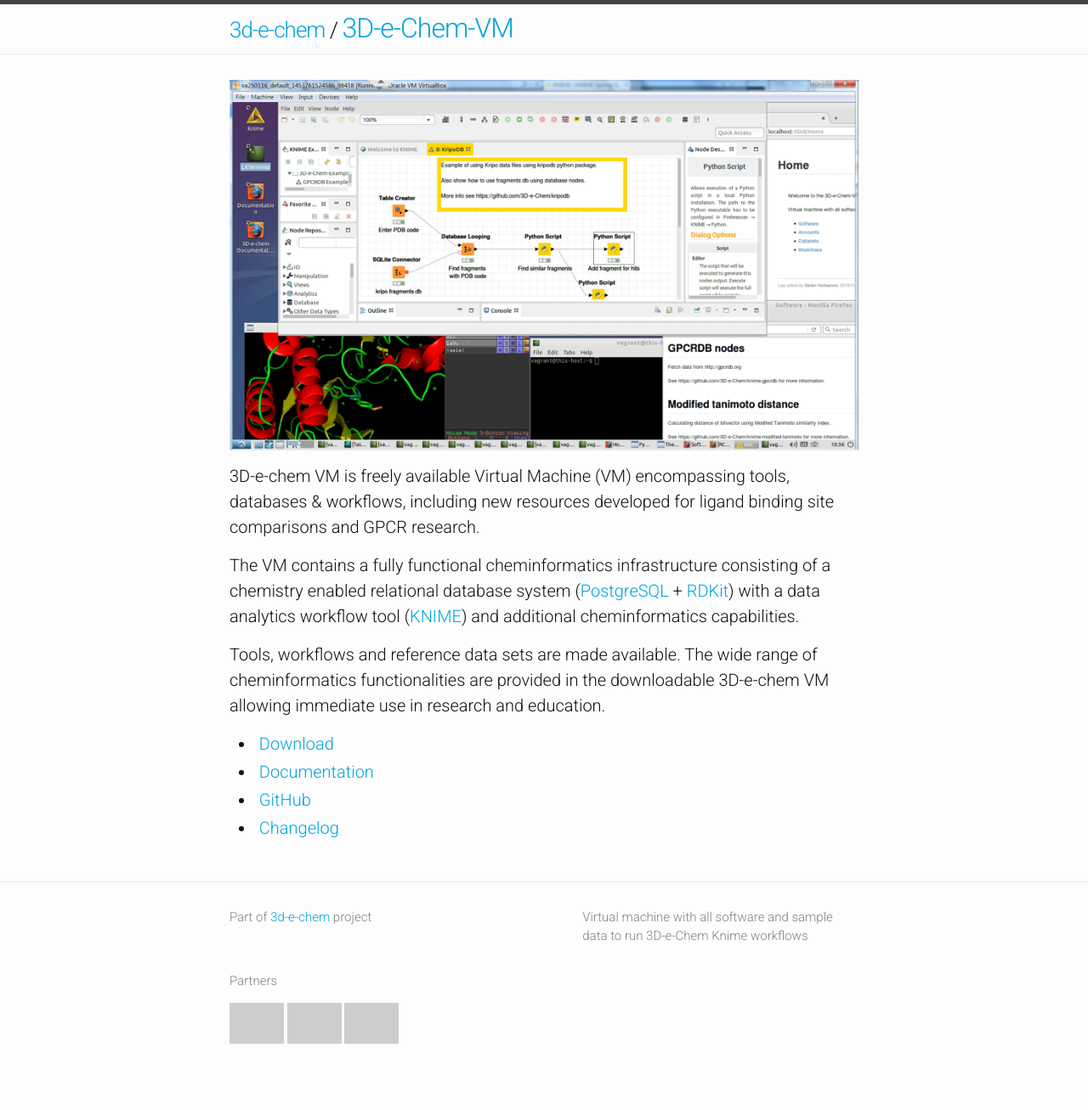
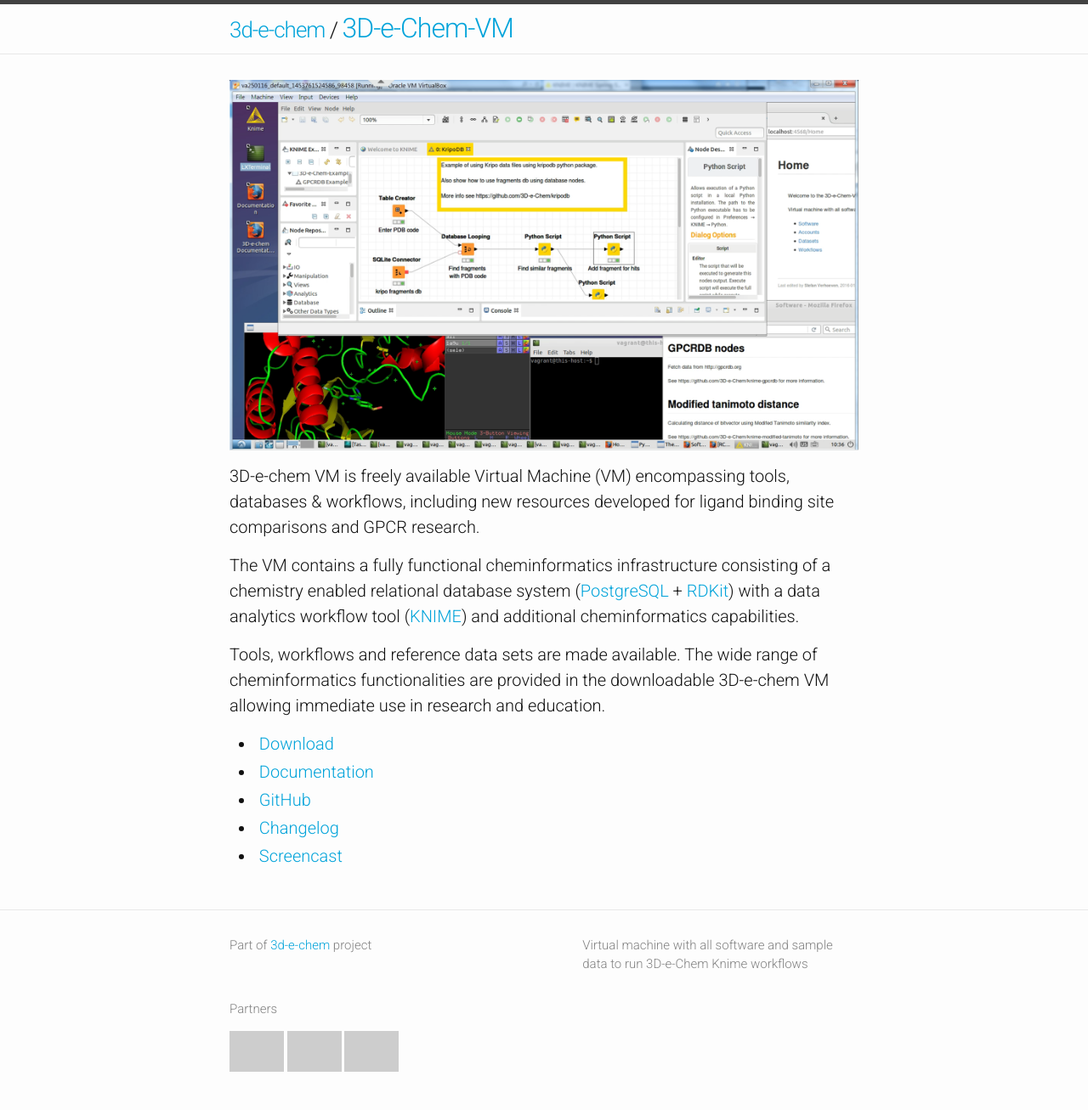
Before and after one commit to 3D-e-Chem/3D-e-Chem-VM, a Jekyll site: the page built from index.html, in a window 1280 px wide. Shown: the whole page at 85% size. Built offline with Jekyll 4.4.1, drawn with Linux system fonts in a browser that asks for light colours; a style sheet for code colours, icons or effects is not loaded; before the commit the page ends 1273 px from its top, so only the background shows below that; grey boxes are pictures that could not be loaded.

Commit message:
Added screencast

```diff
--- a/index.html
+++ b/index.html
@@ -35,5 +35,6 @@
     {% if site.urls.changelog %}
     <li><a href="{{ site.urls.changelog }}"><span class="octicon octicon-list-ordered"></span>&nbsp;Changelog</a></li>
     {% endif %}
+    <li><a href="https://www.youtube.com/watch?v=zBv4rPfsLLc"><span class="octicon device-camera-video"></span>&nbsp;Screencast</a></li>
   </ul>
 </div>
```
